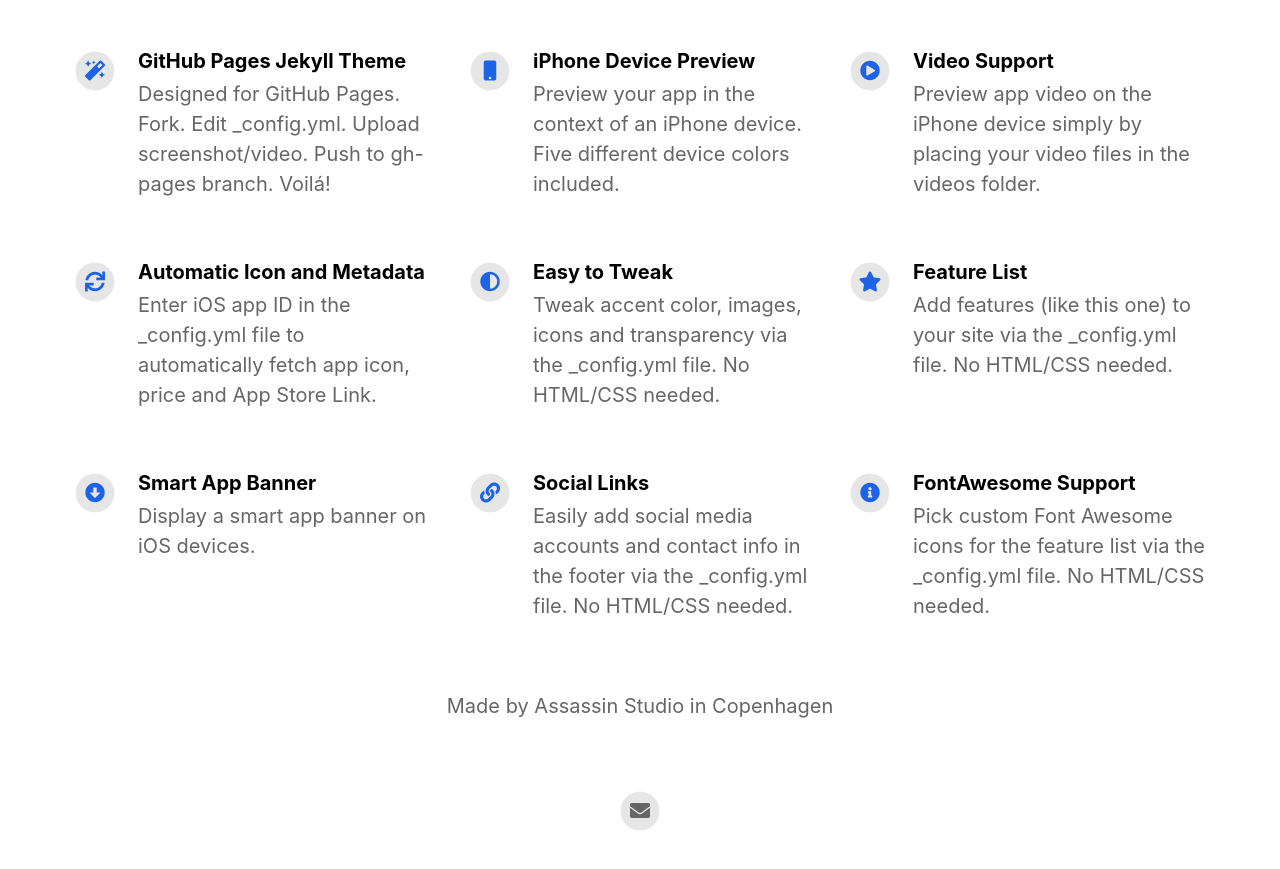
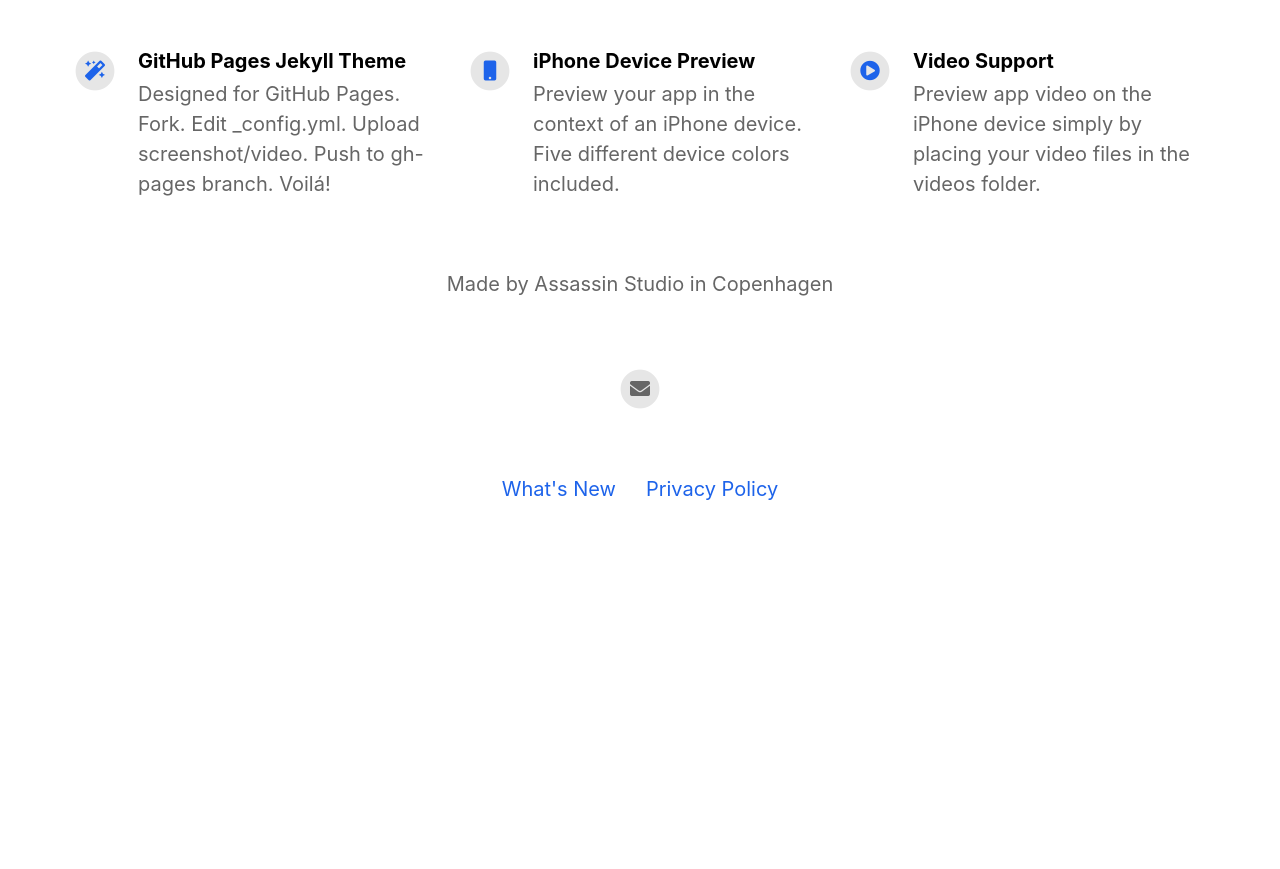
Before and after one commit to Wwallpaper/Wwallpaper.github.io, a Jekyll site: the page built from index.html, in a window 1280 px wide and 900 px high, scrolled down 1033 px. Shown: the top 869 px of the window. Built offline with Jekyll 4.4.1, drawn with Linux system fonts in a browser that asks for light colours; nearby versions of some CDN libraries; after the commit the page ends 1602 px from its top, so only the background shows below that; some of the changed text lies outside the part shown.

Commit message:
Update _config.yml

```diff
--- a/_config.yml
+++ b/_config.yml
@@ -6,14 +6,14 @@ ios_app_id                                :                                 # Re
 ios_app_country                           :                                        # Required outside USA. Enter 2 letter country code as in https://en.wikipedia.org/wiki/ISO_3166-1_alpha-2
 
 appstore_link                             :                                           # Automatically populates if not set and if iOS app ID is set. Otherwise enter manually.
-playstore_link                            :                                           # Enter Google Play Store URL.
+playstore_link                            : https://play.google.com/store/apps/details?id=com.assassin.whalevpn                                           # Enter Google Play Store URL.
 presskit_download_link                    :                                           # Enter a link to downloadable file or (e.g. public Dropbox link to a .zip file).
                                                                                       # Or upload your press kit file to assets and set path accordingly (e.g. "assets/your_press_kit.zip").
 
 app_icon                                  : assets/appicon.png                      # Automatically populates if not set and if iOS app ID is set.  Otherwise enter path to icon file manually.
 app_name                                  : Whale VPN                                          # Automatically populates if not set and if iOS app ID is set.  Otherwise enter manually.
 app_price                                 :                                           # Automatically populates if not set and if iOS app ID is set.  Otherwise enter manually.
-app_description                           : A Power safe Free VPN.
+app_description                           : A Power & Safe & Free VPN.
 
 enable_smart_app_banner                   : true                                      # Set to true to show a smart app banner at top of page on mobile devices.
 
@@ -48,29 +48,7 @@ features                                  :
     description                           : Preview app video on the iPhone device simply by placing your video files in the videos folder.
     fontawesome_icon_name                 : play-circle
 
-  - title                                 : Automatic Icon and Metadata
-    description                           : Enter iOS app ID in the _config.yml file to automatically fetch app icon, price and App Store Link.
-    fontawesome_icon_name                 : sync
 
-  - title                                 : Easy to Tweak
-    description                           : Tweak accent color, images, icons and transparency via the _config.yml file. No HTML/CSS needed.
-    fontawesome_icon_name                 : adjust
-
-  - title                                 : Feature List
-    description                           : Add features (like this one) to your site via the _config.yml file. No HTML/CSS needed.
-    fontawesome_icon_name                 : star
-
-  - title                                 : Smart App Banner
-    description                           : Display a smart app banner on iOS devices.
-    fontawesome_icon_name                 : arrow-alt-circle-down
-
-  - title                                 : Social Links
-    description                           : Easily add social media accounts and contact info in the footer via the _config.yml file. No HTML/CSS needed.
-    fontawesome_icon_name                 : link
-
-  - title                                 : FontAwesome Support
-    description                           : Pick custom Font Awesome icons for the feature list via the _config.yml file. No HTML/CSS needed.
-    fontawesome_icon_name                 : info-circle
 
   - title                                 : # New Feature Title
     description                           : # New Feature Description
```
